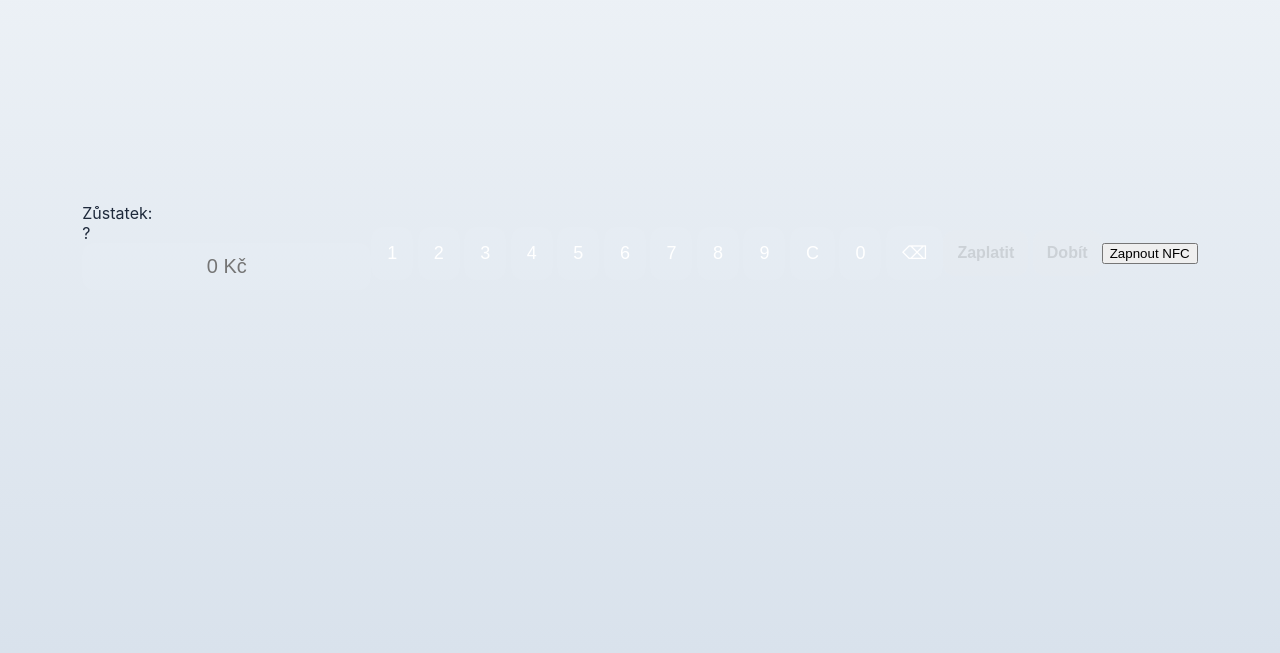
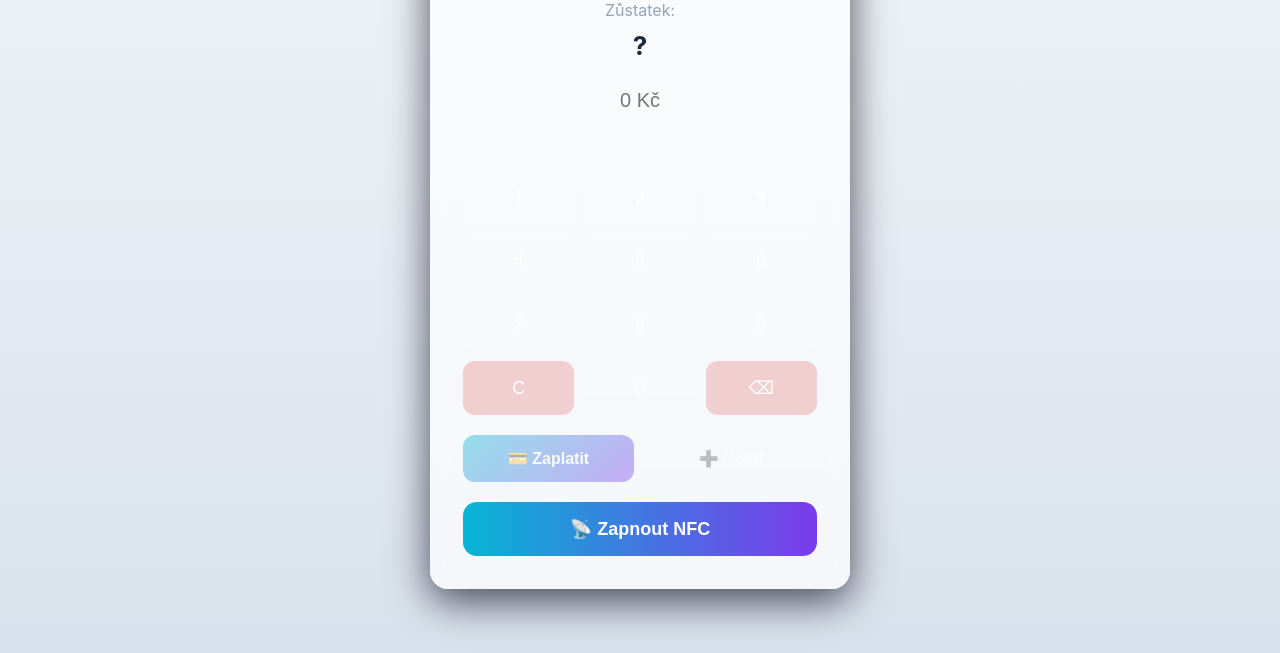
Before and after one commit to Josef-ino/nfc.version2, a plain HTML site: page index.html in a window 1280 px wide. Shown: the part 147-800 px from the top of the page. Drawn offline with Linux system fonts and the light colour scheme.

Commit message:
Update index.html

```diff
--- a/index.html
+++ b/index.html
@@ -8,14 +8,16 @@
 <body>
   <button id="themeToggle">🌙</button>
 
-  <div id="screen">
-    <div>Zůstatek:</div>
-    <div id="balance">?</div>
-    <input id="amountInput" type="text" readonly placeholder="0 Kč">
-    <div id="status"></div>
-  </div>
+  <main class="card">
+    <h1>NFC Terminál</h1>
+    <p class="lead">Zůstatek:</p>
+    <div id="balance" class="balance">?</div>
 
-  <div id="keypad">
+    <input id="amountInput" type="text" readonly placeholder="0 Kč" />
+
+    <div id="status" class="status"></div>
+
+    <div id="keypad" class="keypad">
       <button class="key" data-key="1">1</button>
       <button class="key" data-key="2">2</button>
       <button class="key" data-key="3">3</button>
@@ -25,17 +27,18 @@
       <button class="key" data-key="7">7</button>
       <button class="key" data-key="8">8</button>
       <button class="key" data-key="9">9</button>
-    <button class="key" data-action="clear">C</button>
+      <button class="key actionKey" data-action="clear">C</button>
       <button class="key" data-key="0">0</button>
-    <button class="key" data-action="backspace">⌫</button>
+      <button class="key actionKey" data-action="backspace">⌫</button>
     </div>
 
-  <div id="controls">
-    <button class="action" id="payBtn" disabled>Zaplatit</button>
-    <button class="action" id="topupBtn" disabled>Dobít</button>
+    <div id="controls" class="controls">
+      <button class="action primary" id="payBtn" disabled>💳 Zaplatit</button>
+      <button class="action secondary" id="topupBtn" disabled>➕ Dobít</button>
     </div>
 
-  <button id="startNFC">Zapnout NFC</button>
+    <button id="startNFC" class="nfcBtn">📡 Zapnout NFC</button>
+  </main>
 
   <script src="script.js"></script>
 </body>
```
Lines whose indentation alone changed are shown as unchanged.
